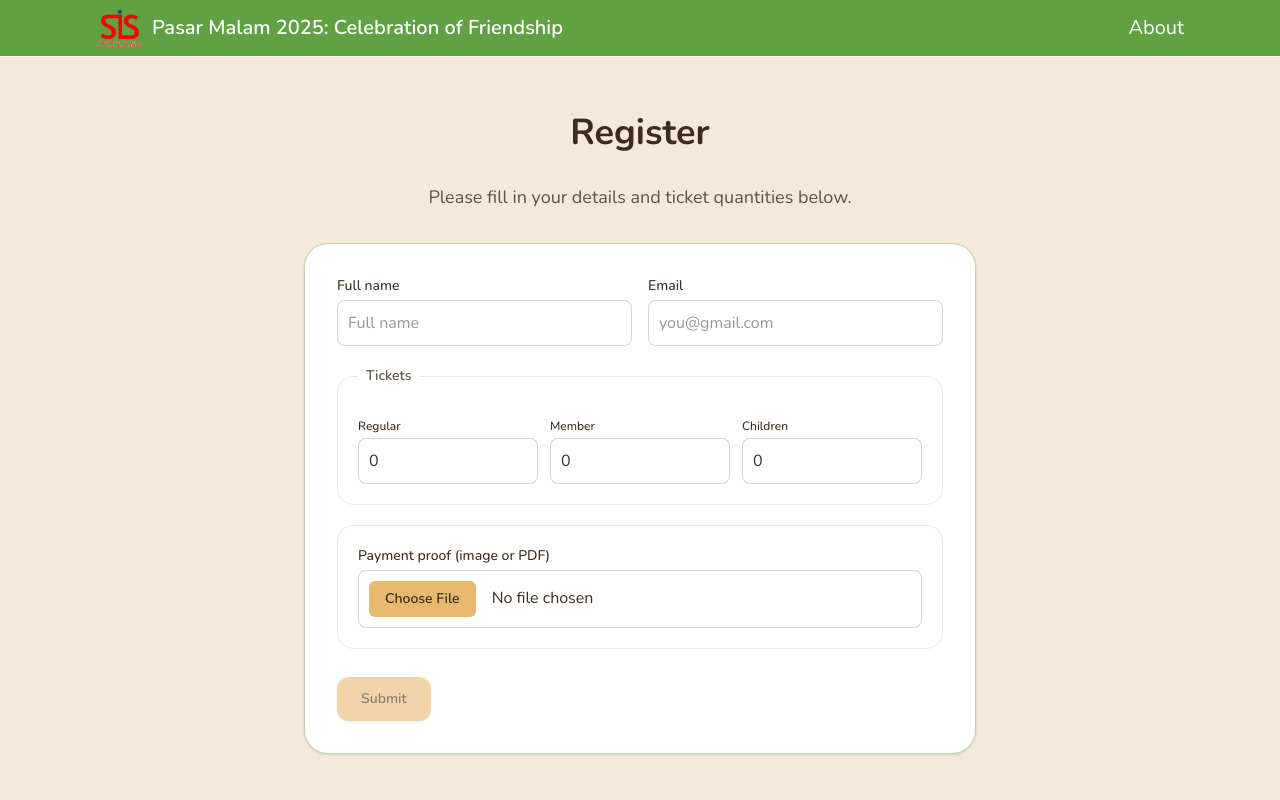
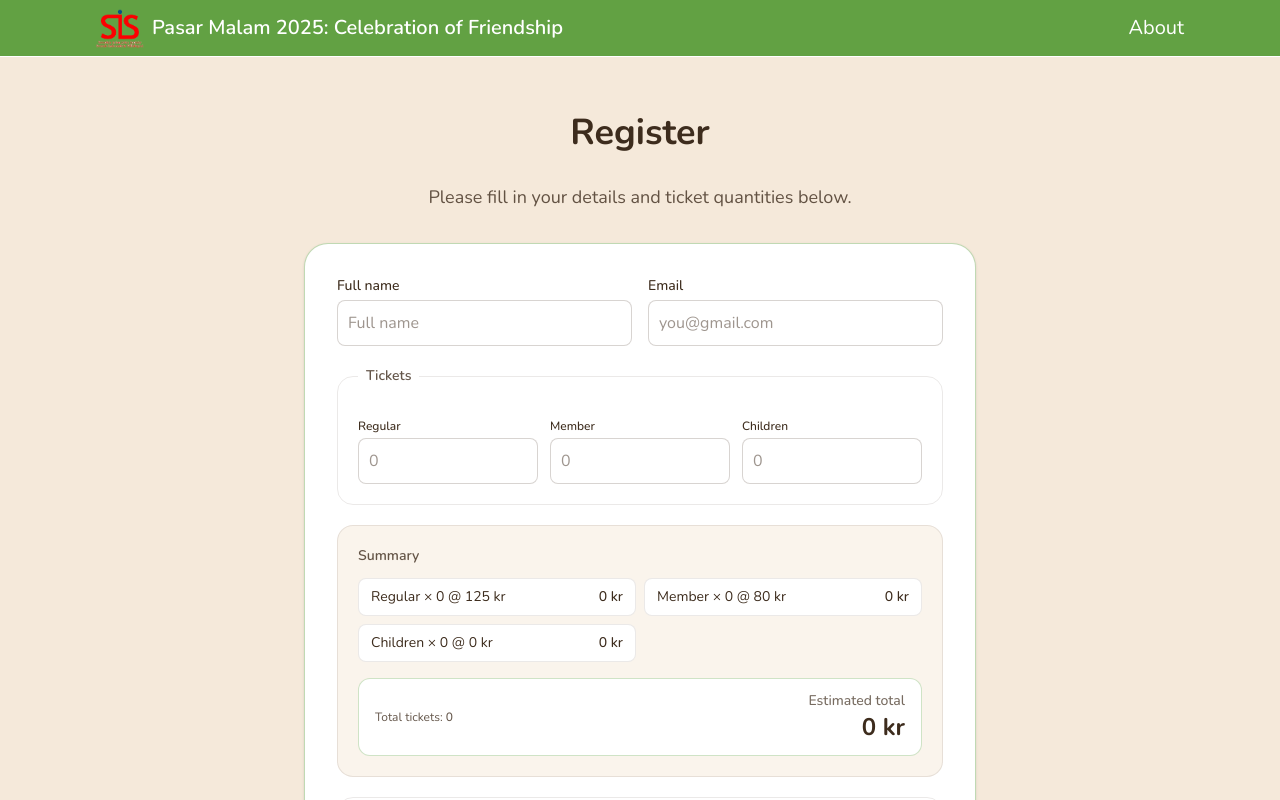
Before and after one commit to sandrayoe/Ticketing_SIS_2025, a Next.js app in the folder ticketing-2025/: page /register in a window 1280 px wide. Shown: the top 800 px of the page. Built offline with nearby package versions, Linux system fonts and the light colour scheme; a web font is replaced by a local one.

Commit message:
added calculator

```diff
--- a/ticketing-2025/app/page.tsx
+++ b/ticketing-2025/app/page.tsx
@@ -75,7 +75,7 @@ export default function HomePage() {
         <div className="mx-auto max-w-xl text-center">
           <h1 className="flex items-center justify-center gap-2 text-3xl font-bold sm:text-4xl">
             <Clover className="h-8 w-8 text-earthy-green" />
-            Welcome!
+            Välkomna!
             <Clover className="h-8 w-8 text-earthy-green" />
           </h1>
           <p className="mt-3 text-earthy-dark/80 sm:text-lg">
--- a/ticketing-2025/app/register/page.tsx
+++ b/ticketing-2025/app/register/page.tsx
@@ -4,6 +4,14 @@ import { useMemo, useState, useRef, useEffect } from 'react';
 import { Trash2 } from "lucide-react";
 
 const shell = "mx-auto w-full max-w-6xl px-4 sm:px-6 lg:px-8";
+// Prices for calculator
+const PRICE_REGULAR = 125;
+const PRICE_MEMBER  = 80;
+const PRICE_CHILD   = 0;
+
+function sek(n: number) {
+  return new Intl.NumberFormat('sv-SE', { style: 'currency', currency: 'SEK', maximumFractionDigits: 0 }).format(n);
+}
 
 export default function RegisterPage() {
   const [form, setForm] = useState({
@@ -18,7 +26,24 @@ export default function RegisterPage() {
   const [loading, setLoading] = useState(false);
   const [uploading, setUploading] = useState(false);
   const [msg, setMsg] = useState<string | null>(null);
-  const canSubmit = (proofFile || form.proof_url) && !loading && !uploading;
+
+  // For calculator
+  const totals = useMemo(() => {
+    const regQty  = Number(form.tickets_regular)  || 0;
+    const memQty  = Number(form.tickets_member)   || 0;
+    const kidQty  = Number(form.tickets_children) || 0;
+
+    const regTotal = regQty * PRICE_REGULAR;
+    const memTotal = memQty * PRICE_MEMBER;
+    const kidTotal = kidQty * PRICE_CHILD;
+
+    const grand = regTotal + memTotal + kidTotal;
+    const totalQty = regQty + memQty + kidQty;
+
+    return { regQty, memQty, kidQty, regTotal, memTotal, kidTotal, grand, totalQty };
+  }, [form.tickets_regular, form.tickets_member, form.tickets_children]);
+
+  const canSubmit = (proofFile || form.proof_url) && !loading && !uploading && (totals?.totalQty ?? 0) > 0;
 
   const isImage = useMemo(
     () => proofFile?.type?.startsWith('image/'),
@@ -50,6 +75,12 @@ export default function RegisterPage() {
     e.preventDefault();
     setMsg(null);
 
+    // Require tickets to > 0
+    if (totals.totalQty === 0) {
+      setMsg('❌ Please select at least one ticket.');
+      return;
+    }
+
     // ✅ Require proof file/url
     if (!proofFile && !form.proof_url) {
       setMsg('❌ Please attach a payment proof (image or PDF).');
@@ -77,7 +108,6 @@ export default function RegisterPage() {
       setLoading(false);
     }
   }
-
 
   function onFileChange(e: React.ChangeEvent<HTMLInputElement>) {
     const f = e.target.files?.[0] ?? null;
@@ -192,8 +222,11 @@ export default function RegisterPage() {
                       <input
                         type="number" min={0} step={1}
                         className="w-full rounded-lg border border-earthy-dark/20 bg-white p-2.5 focus:outline-none focus:ring-2 focus:ring-earthy-green"
-                        value={form.tickets_regular}
-                        onChange={e=>setForm(f=>({...f, tickets_regular: Number(e.target.value)}))}
+                        value={form.tickets_regular === 0 ? "" : form.tickets_regular}
+                        onChange={e => {
+                          const val = e.target.value === "" ? 0 : Number(e.target.value);
+                          setForm(f => ({ ...f, tickets_regular: val }));
+                        }}
                         placeholder="0"
                       />
                     </label>
@@ -203,8 +236,11 @@ export default function RegisterPage() {
                       <input
                         type="number" min={0} step={1}
                         className="w-full rounded-lg border border-earthy-dark/20 bg-white p-2.5 focus:outline-none focus:ring-2 focus:ring-earthy-green"
-                        value={form.tickets_member}
-                        onChange={e=>setForm(f=>({...f, tickets_member: Number(e.target.value)}))}
+                        value={form.tickets_member === 0 ? "" : form.tickets_member}
+                        onChange={e => {
+                          const val = e.target.value === "" ? 0 : Number(e.target.value);
+                          setForm(f => ({ ...f, tickets_member: val }));
+                        }}
                         placeholder="0"
                       />
                     </label>
@@ -214,13 +250,46 @@ export default function RegisterPage() {
                       <input
                         type="number" min={0} step={1}
                         className="w-full rounded-lg border border-earthy-dark/20 bg-white p-2.5 focus:outline-none focus:ring-2 focus:ring-earthy-green"
-                        value={form.tickets_children}
-                        onChange={e=>setForm(f=>({...f, tickets_children: Number(e.target.value)}))}
+                        value={form.tickets_children === 0 ? "" : form.tickets_children}
+                        onChange={e => {
+                          const val = e.target.value === "" ? 0 : Number(e.target.value);
+                          setForm(f => ({ ...f, tickets_children: val }));
+                        }}
                         placeholder="0"
                       />
                     </label>
                   </div>
                 </fieldset>
+
+                {/* Live calculator */}
+                <div className="mt-4 rounded-2xl border border-earthy-dark/10 bg-earthy-light/50 p-4 sm:p-5">
+                  <h2 className="text-sm font-semibold text-earthy-dark/80">Summary</h2>
+
+                  <div className="mt-3 grid grid-cols-1 gap-2 text-sm sm:grid-cols-2">
+                    <div className="flex justify-between rounded-lg border border-earthy-dark/10 bg-white px-3 py-2">
+                      <span>Regular × {totals.regQty} @ {sek(PRICE_REGULAR)}</span>
+                      <span className="font-medium">{sek(totals.regTotal)}</span>
+                    </div>
+                    <div className="flex justify-between rounded-lg border border-earthy-dark/10 bg-white px-3 py-2">
+                      <span>Member × {totals.memQty} @ {sek(PRICE_MEMBER)}</span>
+                      <span className="font-medium">{sek(totals.memTotal)}</span>
+                    </div>
+                    <div className="flex justify-between rounded-lg border border-earthy-dark/10 bg-white px-3 py-2">
+                      <span>Children × {totals.kidQty} @ {sek(PRICE_CHILD)}</span>
+                      <span className="font-medium">{sek(totals.kidTotal)}</span>
+                    </div>
+                  </div>
+
+                  <div className="mt-4 flex items-center justify-between rounded-xl border border-earthy-green/30 bg-white px-4 py-3">
+                    <div className="text-earthy-dark/80">
+                      <div className="text-xs">Total tickets: <span className="font-medium">{totals.totalQty}</span></div>
+                    </div>
+                    <div className="text-right">
+                      <div className="text-sm font-medium text-earthy-dark/70">Estimated total</div>
+                      <div className="text-2xl font-bold">{sek(totals.grand)}</div>
+                    </div>
+                  </div>
+                </div>
 
                 {/* Proof uploader */}
                 <div className="rounded-2xl border border-earthy-dark/10 p-4 sm:p-5">
```
